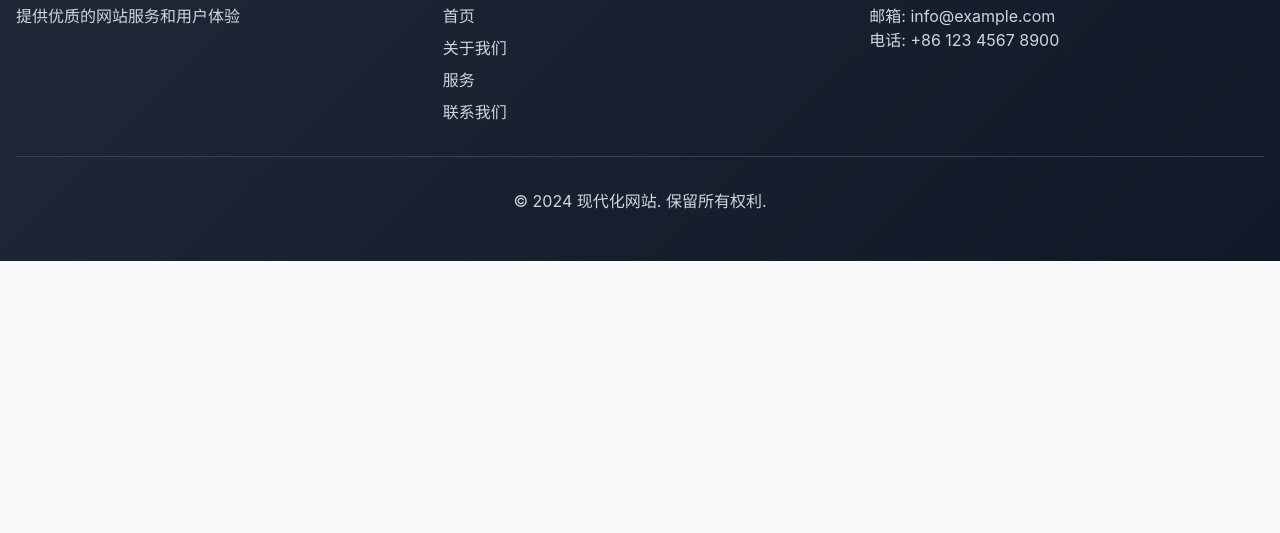
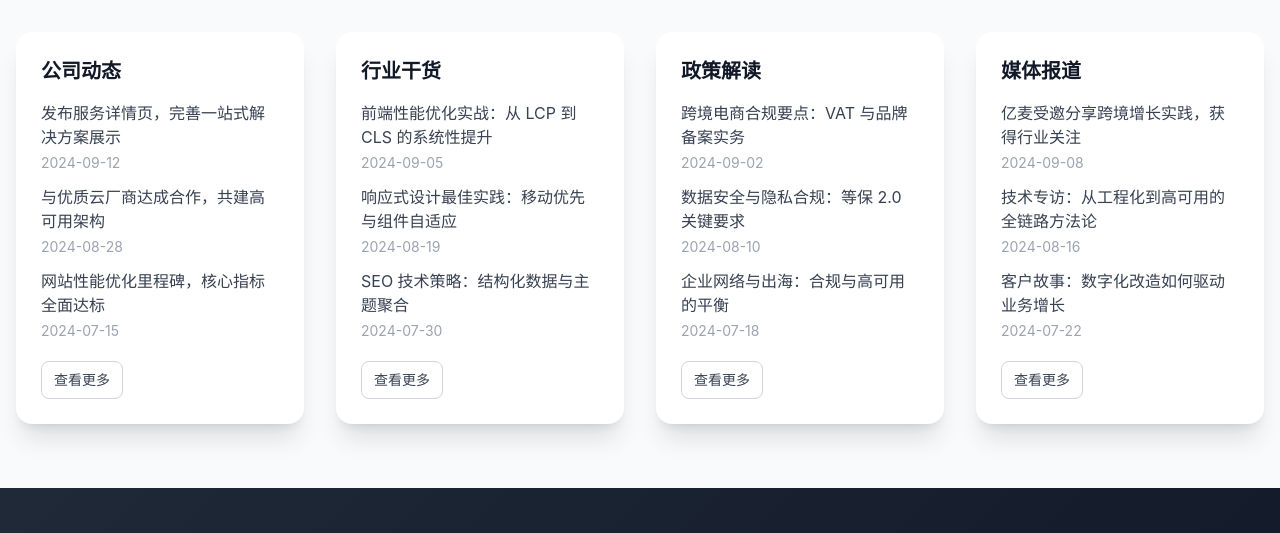
Before and after one commit to Fredwei77/emai2, a website built with Vite: page src/index.html in a window 1280 px wide. Shown: the part 1471-2004 px from the top of the page. Before the commit the page ends 1732 px from the top, so only its background shows below. Built offline with nearby package versions, Linux system fonts and the light colour scheme.

Commit message:
feat(home): add News section under Core Services with four modules and sample articles

```diff
--- a/src/index.html
+++ b/src/index.html
@@ -215,6 +215,103 @@
                 </article>
             </div>
         </section>
+
+       <!-- 新闻资讯 Section -->
+       <section class="container mx-auto px-4 mb-16" aria-labelledby="news-title">
+           <div class="text-center mb-10">
+               <h2 id="news-title" class="text-4xl font-bold title-gradient mb-3">新闻资讯</h2>
+               <p class="text-lg subtitle-gradient">精选最新动态与深度洞察，助你把握趋势，决策更稳</p>
+           </div>
+           <div class="grid md:grid-cols-2 lg:grid-cols-4 gap-8">
+               <!-- 公司动态 -->
+               <article class="modern-card p-6 group">
+                   <h3 class="text-xl font-bold text-gray-900 mb-4 group-hover:text-blue-600 transition-colors">公司动态</h3>
+                   <ul class="space-y-3 text-gray-700">
+                       <li>
+                           <a href="#" class="hover:text-blue-600 transition-colors">发布服务详情页，完善一站式解决方案展示</a>
+                           <div class="text-sm text-gray-400 mt-1">2024-09-12</div>
+                       </li>
+                       <li>
+                           <a href="#" class="hover:text-blue-600 transition-colors">与优质云厂商达成合作，共建高可用架构</a>
+                           <div class="text-sm text-gray-400 mt-1">2024-08-28</div>
+                       </li>
+                       <li>
+                           <a href="#" class="hover:text-blue-600 transition-colors">网站性能优化里程碑，核心指标全面达标</a>
+                           <div class="text-sm text-gray-400 mt-1">2024-07-15</div>
+                       </li>
+                   </ul>
+                   <div class="card-actions mt-5">
+                       <a class="btn btn-outline btn-sm" href="#">查看更多</a>
+                   </div>
+               </article>
+
+               <!-- 行业干货 -->
+               <article class="modern-card p-6 group">
+                   <h3 class="text-xl font-bold text-gray-900 mb-4 group-hover:text-green-600 transition-colors">行业干货</h3>
+                   <ul class="space-y-3 text-gray-700">
+                       <li>
+                           <a href="#" class="hover:text-green-600 transition-colors">前端性能优化实战：从 LCP 到 CLS 的系统性提升</a>
+                           <div class="text-sm text-gray-400 mt-1">2024-09-05</div>
+                       </li>
+                       <li>
+                           <a href="#" class="hover:text-green-600 transition-colors">响应式设计最佳实践：移动优先与组件自适应</a>
+                           <div class="text-sm text-gray-400 mt-1">2024-08-19</div>
+                       </li>
+                       <li>
+                           <a href="#" class="hover:text-green-600 transition-colors">SEO 技术策略：结构化数据与主题聚合</a>
+                           <div class="text-sm text-gray-400 mt-1">2024-07-30</div>
+                       </li>
+                   </ul>
+                   <div class="card-actions mt-5">
+                       <a class="btn btn-outline btn-sm" href="#">查看更多</a>
+                   </div>
+               </article>
+
+               <!-- 政策解读 -->
+               <article class="modern-card p-6 group">
+                   <h3 class="text-xl font-bold text-gray-900 mb-4 group-hover:text-yellow-600 transition-colors">政策解读</h3>
+                   <ul class="space-y-3 text-gray-700">
+                       <li>
+                           <a href="#" class="hover:text-yellow-600 transition-colors">跨境电商合规要点：VAT 与品牌备案实务</a>
+                           <div class="text-sm text-gray-400 mt-1">2024-09-02</div>
+                       </li>
+                       <li>
+                           <a href="#" class="hover:text-yellow-600 transition-colors">数据安全与隐私合规：等保 2.0 关键要求</a>
+                           <div class="text-sm text-gray-400 mt-1">2024-08-10</div>
+                       </li>
+                       <li>
+                           <a href="#" class="hover:text-yellow-600 transition-colors">企业网络与出海：合规与高可用的平衡</a>
+                           <div class="text-sm text-gray-400 mt-1">2024-07-18</div>
+                       </li>
+                   </ul>
+                   <div class="card-actions mt-5">
+                       <a class="btn btn-outline btn-sm" href="#">查看更多</a>
+                   </div>
+               </article>
+
+               <!-- 媒体报道 -->
+               <article class="modern-card p-6 group">
+                   <h3 class="text-xl font-bold text-gray-900 mb-4 group-hover:text-purple-600 transition-colors">媒体报道</h3>
+                   <ul class="space-y-3 text-gray-700">
+                       <li>
+                           <a href="#" class="hover:text-purple-600 transition-colors">亿麦受邀分享跨境增长实践，获得行业关注</a>
+                           <div class="text-sm text-gray-400 mt-1">2024-09-08</div>
+                       </li>
+                       <li>
+                           <a href="#" class="hover:text-purple-600 transition-colors">技术专访：从工程化到高可用的全链路方法论</a>
+                           <div class="text-sm text-gray-400 mt-1">2024-08-16</div>
+                       </li>
+                       <li>
+                           <a href="#" class="hover:text-purple-600 transition-colors">客户故事：数字化改造如何驱动业务增长</a>
+                           <div class="text-sm text-gray-400 mt-1">2024-07-22</div>
+                       </li>
+                   </ul>
+                   <div class="card-actions mt-5">
+                       <a class="btn btn-outline btn-sm" href="#">查看更多</a>
+                   </div>
+               </article>
+           </div>
+       </section>
     </main>
 
     <!-- Footer -->
```
